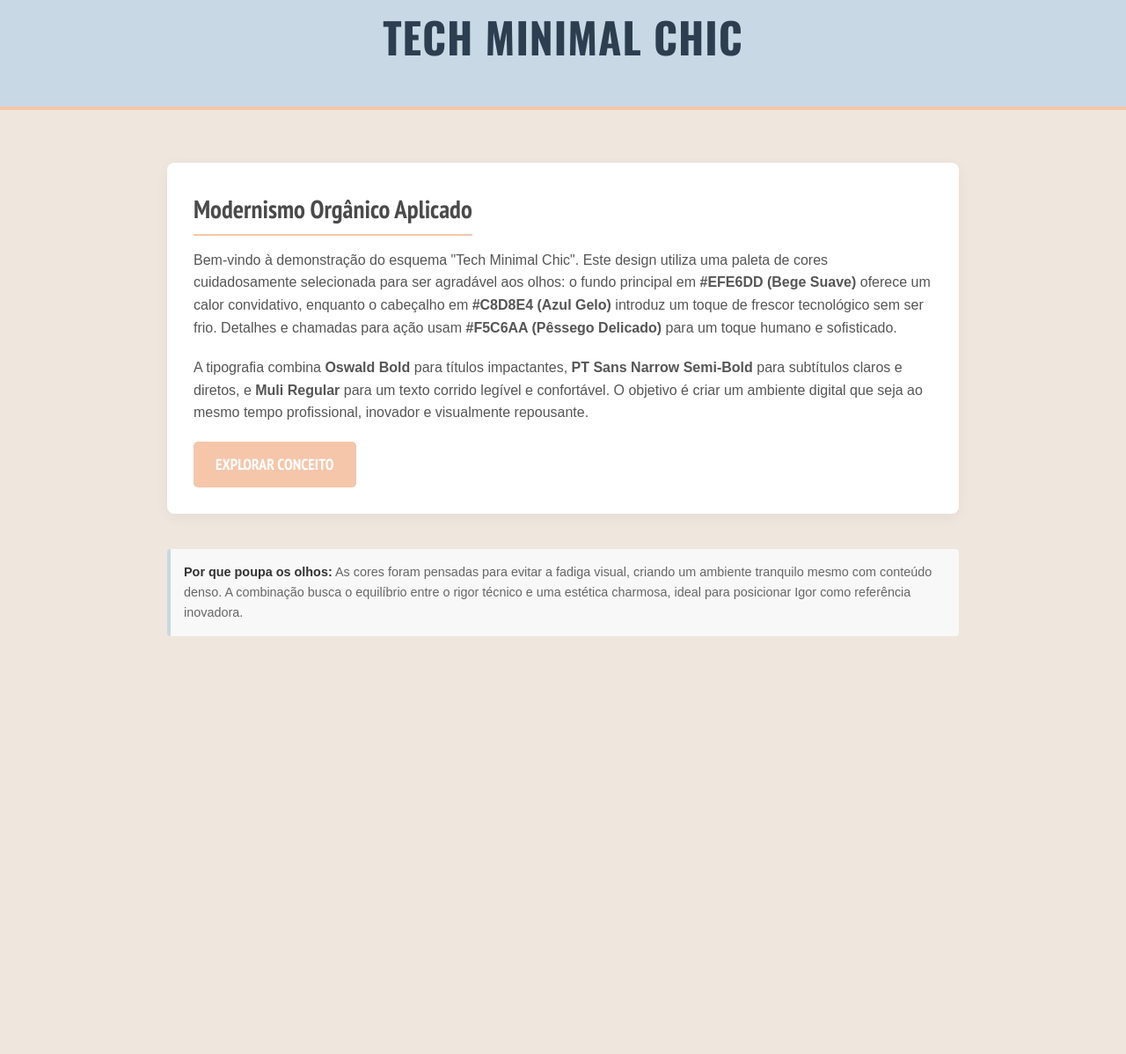
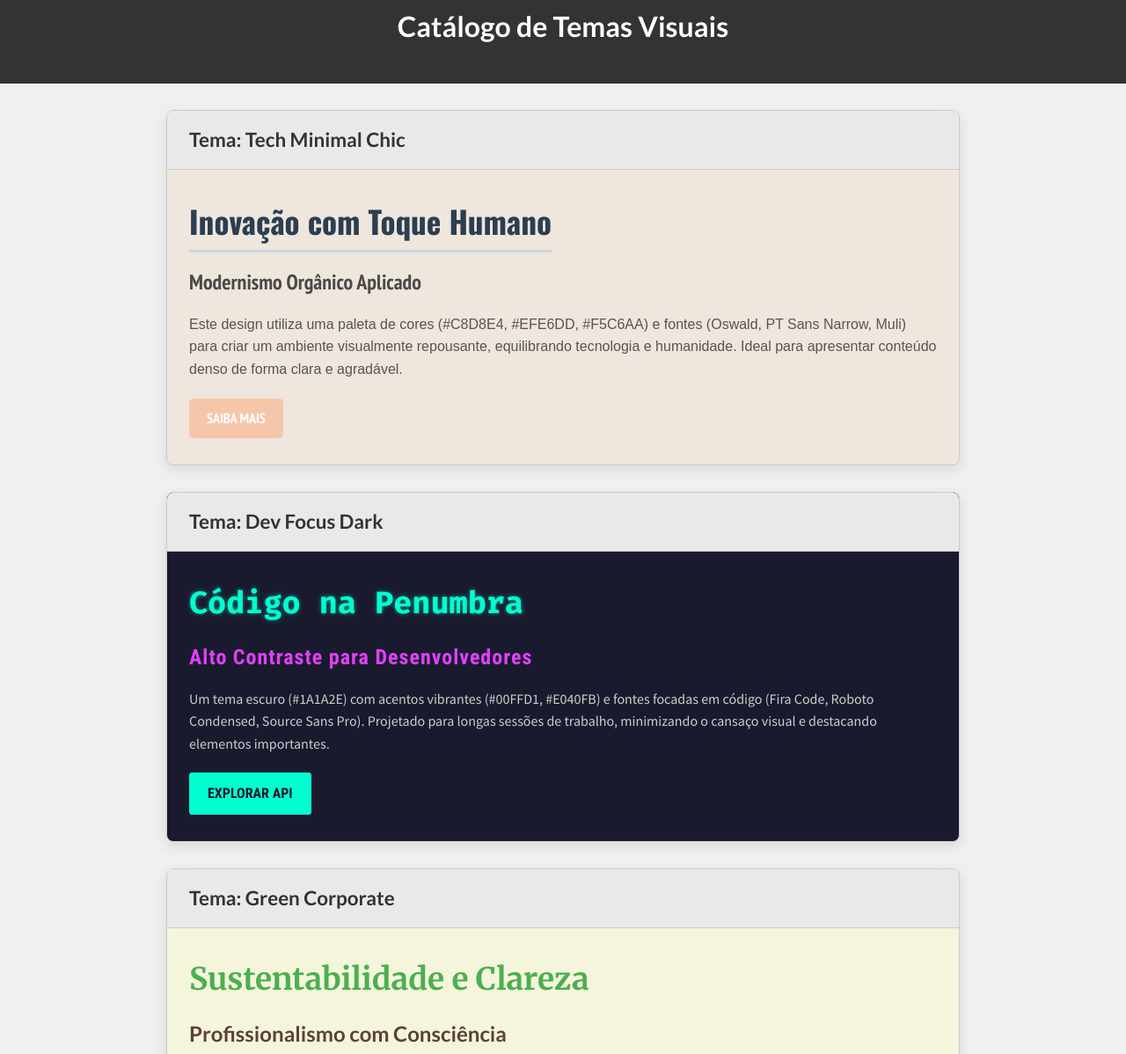
Before and after one commit to igorscaglia/igorscaglia.github.io, a plain HTML site: page index.html in a window 1280 px wide. Shown: the part 36-1234 px from the top of the page at 88% size. Before the commit the page ends 829 px from the top, so only its background shows below. Drawn offline with nearby package versions, Linux system fonts and the light colour scheme; a web font is replaced by a local one.

Commit message:
Update index.html

```diff
--- a/index.html
+++ b/index.html
@@ -3,136 +3,241 @@
 <head>
     <meta charset="UTF-8">
     <meta name="viewport" content="width=device-width, initial-scale=1.0">
-    <title>Preview: Tech Minimal Chic</title>
+    <title>Catálogo de Temas Visuais</title>
 
     <link rel="preconnect" href="https://fonts.googleapis.com">
     <link rel="preconnect" href="https://fonts.gstatic.com" crossorigin>
-    <link href="https://fonts.googleapis.com/css2?family=Muli&family=Oswald:wght@700&family=PT+Sans+Narrow:wght@700&display=swap" rel="stylesheet">
+    <link href="https://fonts.googleapis.com/css2?family=Muli&family=Oswald:wght@700&family=PT+Sans+Narrow:wght@700&family=Fira+Code:wght@700&family=Roboto+Condensed:wght@700&family=Source+Sans+Pro&family=Merriweather:wght@700&family=Lato:wght@700&family=Open+Sans&display=swap" rel="stylesheet">
 
     <style>
-        /* Reset Básico */
-        body, h1, h2, p, a {
+        /* Reset Básico e Estilos Globais */
+        body, h1, h2, h3, h4, p, a, button {
             margin: 0;
             padding: 0;
             box-sizing: border-box;
+            line-height: 1.6;
         }
 
-        /* Estilos Globais */
         body {
+            font-family: sans-serif; /* Fonte padrão genérica para o corpo fora dos temas */
+            background-color: #f0f0f0; /* Fundo neutro para a página do catálogo */
+            padding-bottom: 30px;
+        }
+
+        .catalog-title {
+            text-align: center;
+            padding: 40px 20px;
+            background-color: #333;
+            color: #fff;
+            margin-bottom: 30px;
+            font-family: 'Lato', sans-serif; /* Usando uma fonte neutra para o título do catálogo */
+        }
+
+        /* Estilos para cada bloco de preview de tema */
+        .theme-preview {
+            max-width: 900px;
+            margin: 0 auto 30px auto; /* Centraliza e adiciona espaço abaixo */
+            border: 1px solid #ccc;
+            border-radius: 8px;
+            overflow: hidden; /* Garante que fundos e bordas funcionem bem */
+            box-shadow: 0 5px 15px rgba(0,0,0,0.1);
+        }
+
+        .theme-header {
+            padding: 15px 25px;
+            background-color: #e9e9e9; /* Fundo neutro para o nome do tema */
+            border-bottom: 1px solid #ccc;
+        }
+
+        .theme-header h2 {
+            font-size: 1.4em;
+            font-family: 'Lato', sans-serif;
+            color: #333;
+        }
+
+        .theme-content {
+            padding: 30px 25px;
+        }
+
+        /* --- ESTILOS DO TEMA 1: Tech Minimal Chic --- */
+        .theme-tech-minimal-chic {
+            background-color: #EFE6DD; /* Bege Suave - Fundo principal do tema */
+            color: #333;
+            font-family: 'Muli', sans-serif; /* Fonte padrão do tema */
+        }
+
+        .theme-tech-minimal-chic .theme-title {
+            font-family: 'Oswald', sans-serif; /* Fonte Título */
+            font-weight: 700; /* Bold */
+            font-size: 2.2em;
+            color: #2c3e50;
+            margin-bottom: 15px;
+            border-bottom: 3px solid #C8D8E4; /* Azul Gelo como detalhe */
+            padding-bottom: 5px;
+            display: inline-block;
+        }
+
+        .theme-tech-minimal-chic .theme-subtitle {
+            font-family: 'PT Sans Narrow', sans-serif; /* Fonte Subtítulo */
+            font-weight: 700; /* Semi-Bold (usando Bold 700) */
+            font-size: 1.5em;
+            color: #4a4a4a;
+            margin-bottom: 15px;
+        }
+
+        .theme-tech-minimal-chic .theme-body-text {
             font-family: 'Muli', sans-serif; /* Fonte Texto Corrido */
             font-weight: 400; /* Regular */
-            background-color: #EFE6DD; /* Bege Suave - Fundo principal */
-            color: #333; /* Cor de texto padrão com bom contraste */
-            line-height: 1.6;
-            padding-bottom: 50px; /* Espaço no final */
+            font-size: 1em;
+            color: #555;
+            margin-bottom: 20px;
         }
 
-        /* Container Principal */
-        .container {
-            max-width: 900px;
-            margin: 0 auto; /* Centraliza */
-            padding: 20px;
+        .theme-tech-minimal-chic .theme-button {
+            display: inline-block;
+            background-color: #F5C6AA; /* Pêssego Delicado */
+            color: #FFFFFF;
+            padding: 10px 20px;
+            font-family: 'PT Sans Narrow', sans-serif;
+            font-weight: 700;
+            font-size: 1em;
+            text-decoration: none;
+            border-radius: 5px;
+            transition: background-color 0.3s ease;
+            border: none;
+            cursor: pointer;
+            text-transform: uppercase;
+        }
+        .theme-tech-minimal-chic .theme-button:hover {
+            background-color: #e8b99f;
         }
 
-        /* Cabeçalho / Banner */
-        .header {
-            background-color: #C8D8E4; /* Azul Gelo - Fundo do cabeçalho */
-            padding: 40px 20px;
-            text-align: center;
-            margin-bottom: 40px;
-            border-bottom: 4px solid #F5C6AA; /* Detalhe em Pêssego */
+        /* --- ESTILOS DO TEMA 2: Dev Focus Dark (Exemplo Fictício) --- */
+        .theme-dev-focus-dark {
+            background-color: #1A1A2E; /* Fundo escuro */
+            color: #EAEAEA; /* Texto claro */
+            font-family: 'Source Sans Pro', sans-serif; /* Fonte padrão do tema */
         }
 
-        .header h1 {
-            font-family: 'Oswald', sans-serif; /* Fonte Título */
+        .theme-dev-focus-dark .theme-title {
+            font-family: 'Fira Code', monospace; /* Fonte Título (monoespaçada) */
             font-weight: 700; /* Bold */
-            font-size: 3em; /* Tamanho do título */
-            color: #2c3e50; /* Tom escuro para contraste no azul gelo */
-            text-transform: uppercase;
+            font-size: 2.2em;
+            color: #00FFD1; /* Acento neon brilhante */
+            margin-bottom: 15px;
+            text-shadow: 0 0 5px rgba(0, 255, 209, 0.5);
+        }
+
+        .theme-dev-focus-dark .theme-subtitle {
+            font-family: 'Roboto Condensed', sans-serif; /* Fonte Subtítulo */
+            font-weight: 700; /* Bold */
+            font-size: 1.5em;
+            color: #E040FB; /* Acento secundário (magenta/roxo) */
+            margin-bottom: 15px;
             letter-spacing: 1px;
         }
 
-        /* Conteúdo Principal */
-        .content {
-            background-color: #FFFFFF; /* Um branco suave para área de conteúdo, ou pode usar #EFE6DD direto */
-            padding: 30px;
-            border-radius: 8px; /* Toque orgânico sutil */
-            box-shadow: 0 4px 15px rgba(0, 0, 0, 0.05); /* Sombra leve */
-        }
-
-        .content h2 {
-            font-family: 'PT Sans Narrow', sans-serif; /* Fonte Subtítulo */
-            font-weight: 700; /* Semi-Bold (usando Bold 700 como aproximação comum) */
-            font-size: 1.8em; /* Tamanho do subtítulo */
-            color: #4a4a4a; /* Cor para subtítulo */
-            margin-bottom: 15px;
-            padding-bottom: 5px;
-            border-bottom: 2px solid #F5C6AA; /* Linha de destaque em Pêssego */
-            display: inline-block; /* Faz a borda acompanhar o texto */
-        }
-
-        .content p {
-            font-family: 'Muli', sans-serif; /* Fonte Texto Corrido */
+        .theme-dev-focus-dark .theme-body-text {
+            font-family: 'Source Sans Pro', sans-serif; /* Fonte Texto Corrido */
             font-weight: 400; /* Regular */
-            font-size: 1em; /* Tamanho do texto corrido */
-            color: #555; /* Cor do texto corrido */
+            font-size: 1em;
+            color: #cccccc; /* Cinza claro para texto corrido */
             margin-bottom: 20px;
         }
 
-        /* Botão / Call-to-Action */
-        .cta-button {
+        .theme-dev-focus-dark .theme-button {
             display: inline-block;
-            background-color: #F5C6AA; /* Pêssego Delicado - Cor do botão */
-            color: #FFFFFF; /* Texto branco para contraste */
-            padding: 12px 25px;
-            font-family: 'PT Sans Narrow', sans-serif; /* Fonte do botão */
+            background-color: #00FFD1; /* Acento principal */
+            color: #1A1A2E; /* Texto escuro no botão claro */
+            padding: 10px 20px;
+            font-family: 'Roboto Condensed', sans-serif;
             font-weight: 700;
-            font-size: 1.1em;
+            font-size: 1em;
             text-decoration: none;
-            border-radius: 5px; /* Levemente arredondado */
-            transition: background-color 0.3s ease, transform 0.2s ease;
+            border-radius: 3px;
+            transition: all 0.3s ease;
+            border: 1px solid #00FFD1;
+            cursor: pointer;
             text-transform: uppercase;
+        }
+        .theme-dev-focus-dark .theme-button:hover {
+            background-color: #1A1A2E;
+            color: #00FFD1;
+            box-shadow: 0 0 10px rgba(0, 255, 209, 0.7);
+        }
+
+        /* --- ESTILOS DO TEMA 3: Green Corporate (Exemplo Fictício) --- */
+        .theme-green-corporate {
+            background-color: #F5F5DC; /* Fundo Bege Claro (quase branco) */
+            color: #5D4037; /* Marrom escuro para texto principal */
+            font-family: 'Open Sans', sans-serif; /* Fonte padrão do tema */
+        }
+
+        .theme-green-corporate .theme-title {
+            font-family: 'Merriweather', serif; /* Fonte Título (serifada) */
+            font-weight: 700; /* Bold */
+            font-size: 2.2em;
+            color: #4CAF50; /* Verde principal */
+            margin-bottom: 15px;
+        }
+
+        .theme-green-corporate .theme-subtitle {
+            font-family: 'Lato', sans-serif; /* Fonte Subtítulo */
+            font-weight: 700; /* Bold */
+            font-size: 1.5em;
+            color: #5D4037; /* Marrom escuro */
+            margin-bottom: 15px;
+        }
+
+        .theme-green-corporate .theme-body-text {
+            font-family: 'Open Sans', sans-serif; /* Fonte Texto Corrido */
+            font-weight: 400; /* Regular */
+            font-size: 1em;
+            color: #616161; /* Cinza escuro para corpo */
+            margin-bottom: 20px;
+        }
+
+        .theme-green-corporate .theme-button {
+            display: inline-block;
+            background-color: #4CAF50; /* Verde principal */
+            color: #FFFFFF; /* Texto branco */
+            padding: 10px 20px;
+            font-family: 'Lato', sans-serif;
+            font-weight: 700;
+            font-size: 1em;
+            text-decoration: none;
+            border-radius: 5px;
+            transition: background-color 0.3s ease;
             border: none;
             cursor: pointer;
+            text-transform: uppercase;
         }
-
-        .cta-button:hover {
-            background-color: #e8b99f; /* Tom ligeiramente mais escuro do pêssego no hover */
-            transform: translateY(-2px); /* Leve elevação no hover */
-        }
-
-        /* Observações */
-        .notes {
-            margin-top: 40px;
-            padding: 15px;
-            background-color: #f8f8f8; /* Fundo neutro para notas */
-            border-left: 4px solid #C8D8E4; /* Destaque lateral em Azul Gelo */
-            font-size: 0.9em;
-            color: #666;
-            border-radius: 4px;
-        }
-
-        .notes strong {
-             color: #333;
+        .theme-green-corporate .theme-button:hover {
+            background-color: #388E3C; /* Verde mais escuro no hover */
         }
 
         /* Responsividade Básica */
         @media (max-width: 768px) {
-            .header h1 {
-                font-size: 2.2em;
+            .catalog-title {
+                font-size: 1.8em;
             }
-            .content h2 {
-                font-size: 1.5em;
+            .theme-preview {
+                 margin-left: 15px;
+                 margin-right: 15px;
             }
-            .container {
-                padding: 10px;
+            .theme-content {
+                 padding: 20px 15px;
             }
-            .header {
-                padding: 30px 15px;
-                margin-bottom: 20px;
+             /* Ajustar tamanhos de fonte dentro dos temas se necessário */
+            .theme-tech-minimal-chic .theme-title,
+            .theme-dev-focus-dark .theme-title,
+            .theme-green-corporate .theme-title {
+                font-size: 1.8em;
             }
-            .content {
-                 padding: 20px;
+             .theme-tech-minimal-chic .theme-subtitle,
+            .theme-dev-focus-dark .theme-subtitle,
+            .theme-green-corporate .theme-subtitle {
+                font-size: 1.3em;
             }
         }
 
@@ -140,29 +245,49 @@
 </head>
 <body>
 
-    <header class="header">
-        <h1>Tech Minimal Chic</h1>
-    </header>
+    <h1 class="catalog-title">Catálogo de Temas Visuais</h1>
 
-    <div class="container">
-        <section class="content">
-            <h2>Modernismo Orgânico Aplicado</h2>
-            <p>
-                Bem-vindo à demonstração do esquema "Tech Minimal Chic". Este design utiliza uma paleta de cores cuidadosamente selecionada para ser agradável aos olhos:
-                o fundo principal em <strong>#EFE6DD (Bege Suave)</strong> oferece um calor convidativo, enquanto o cabeçalho em <strong>#C8D8E4 (Azul Gelo)</strong> introduz um toque de frescor tecnológico sem ser frio.
-                Detalhes e chamadas para ação usam <strong>#F5C6AA (Pêssego Delicado)</strong> para um toque humano e sofisticado.
+    <section class="theme-preview theme-tech-minimal-chic">
+        <header class="theme-header">
+            <h2>Tema: Tech Minimal Chic</h2>
+        </header>
+        <div class="theme-content">
+            <h3 class="theme-title">Inovação com Toque Humano</h3>
+            <h4 class="theme-subtitle">Modernismo Orgânico Aplicado</h4>
+            <p class="theme-body-text">
+                Este design utiliza uma paleta de cores (#C8D8E4, #EFE6DD, #F5C6AA) e fontes (Oswald, PT Sans Narrow, Muli) para criar um ambiente visualmente repousante, equilibrando tecnologia e humanidade. Ideal para apresentar conteúdo denso de forma clara e agradável.
             </p>
-            <p>
-                A tipografia combina <strong>Oswald Bold</strong> para títulos impactantes, <strong>PT Sans Narrow Semi-Bold</strong> para subtítulos claros e diretos, e <strong>Muli Regular</strong> para um texto corrido legível e confortável.
-                O objetivo é criar um ambiente digital que seja ao mesmo tempo profissional, inovador e visualmente repousante.
+            <button class="theme-button">Saiba Mais</button>
+        </div>
+    </section>
+
+    <section class="theme-preview theme-dev-focus-dark">
+        <header class="theme-header">
+            <h2>Tema: Dev Focus Dark</h2>
+        </header>
+        <div class="theme-content">
+            <h3 class="theme-title">Código na Penumbra</h3>
+            <h4 class="theme-subtitle">Alto Contraste para Desenvolvedores</h4>
+            <p class="theme-body-text">
+                Um tema escuro (#1A1A2E) com acentos vibrantes (#00FFD1, #E040FB) e fontes focadas em código (Fira Code, Roboto Condensed, Source Sans Pro). Projetado para longas sessões de trabalho, minimizando o cansaço visual e destacando elementos importantes.
             </p>
-            <a href="#saiba-mais" class="cta-button">Explorar Conceito</a>
-        </section>
+            <button class="theme-button">Explorar API</button>
+        </div>
+    </section>
 
-        <section class="notes">
-            <strong>Por que poupa os olhos:</strong> As cores foram pensadas para evitar a fadiga visual, criando um ambiente tranquilo mesmo com conteúdo denso. A combinação busca o equilíbrio entre o rigor técnico e uma estética charmosa, ideal para posicionar Igor como referência inovadora.
-        </section>
-    </div>
+    <section class="theme-preview theme-green-corporate">
+        <header class="theme-header">
+            <h2>Tema: Green Corporate</h2>
+        </header>
+        <div class="theme-content">
+            <h3 class="theme-title">Sustentabilidade e Clareza</h3>
+            <h4 class="theme-subtitle">Profissionalismo com Consciência</h4>
+            <p class="theme-body-text">
+                Combina tons terrosos e verdes (#4CAF50, #F5F5DC, #5D4037) com fontes clássicas e legíveis (Merriweather, Lato, Open Sans). Ideal para empresas que querem comunicar confiança, crescimento sustentável e profissionalismo de forma limpa e acessível.
+            </p>
+            <button class="theme-button">Ver Relatório</button>
+        </div>
+    </section>
 
 </body>
 </html>
```
